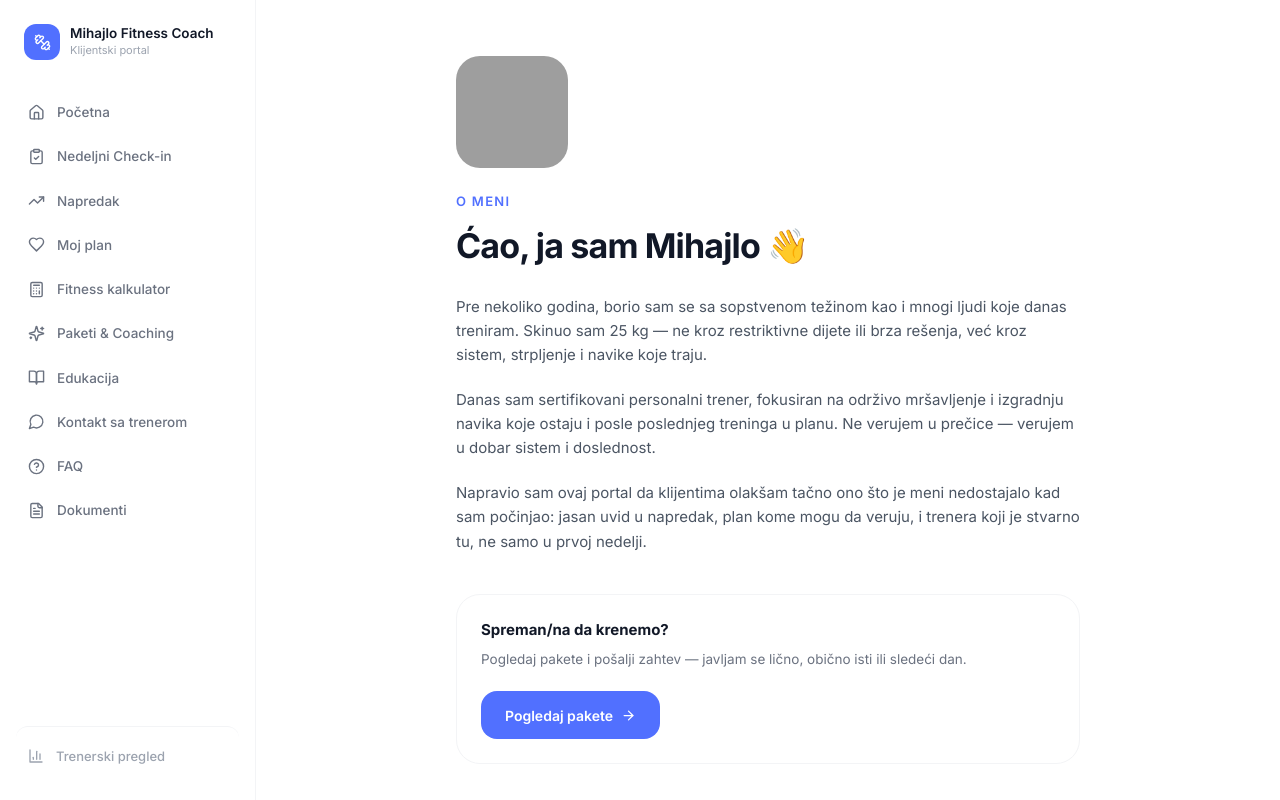
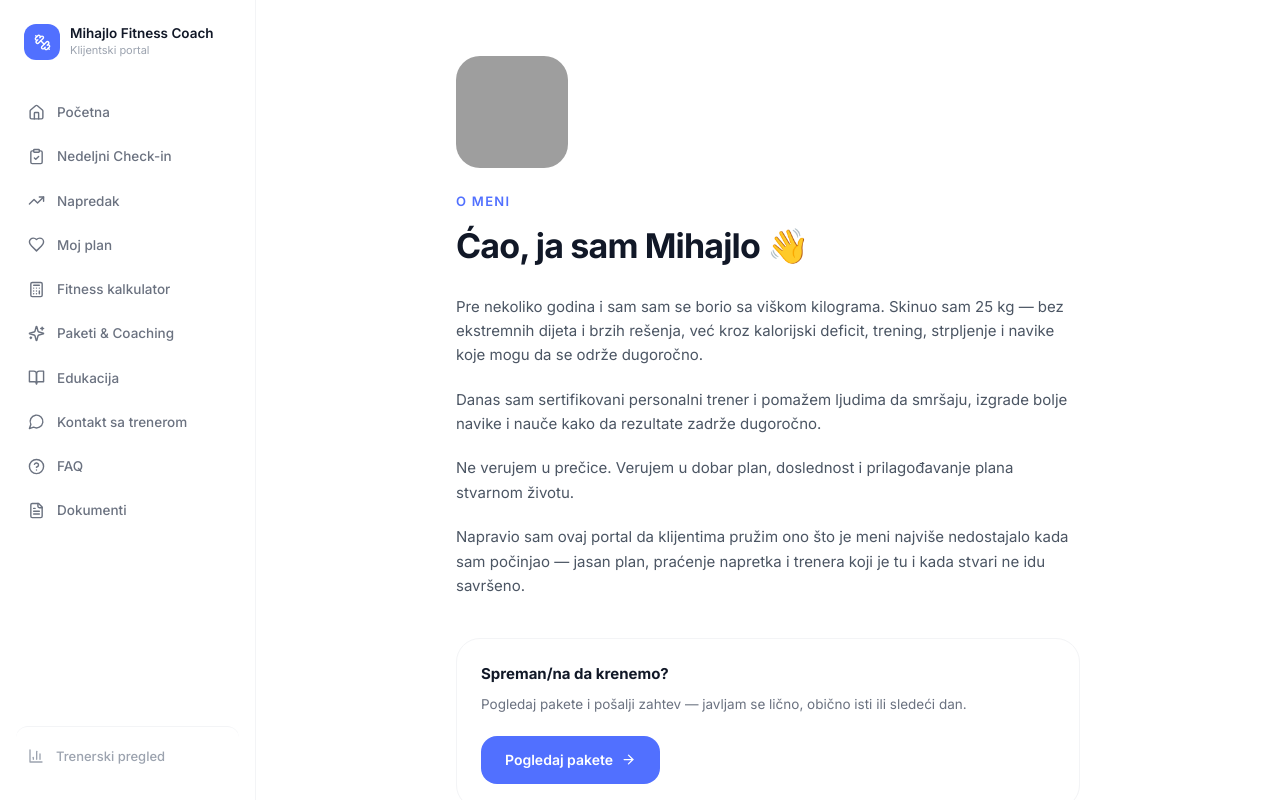
Before and after one commit to mihajlo-fitness/mihajlo-fitness-portal, a Next.js app: page /o-meni in a window 1280 px wide. Shown: the top 800 px of the page. Built offline with nearby package versions, Linux system fonts and the light colour scheme; grey boxes are pictures that could not be loaded.

Commit message:
Azuriran tekst O meni, doslednija plava ikonica

```diff
--- a/app/o-meni/page.js
+++ b/app/o-meni/page.js
@@ -10,20 +10,19 @@ export default function OMeniPage() {
       <p className="text-[13px] font-semibold tracking-widest text-accent uppercase mb-2">O meni</p>
       <h1 className="text-[28px] md:text-[34px] font-bold text-gray-900 tracking-tight mb-6">Ćao, ja sam Mihajlo 👋</h1>
 
-      {/* 👉 Zameni ovaj tekst svojom pravom pričom — ostavi ga da zvuči
-         kao ti, ne kao generički marketing tekst. */}
       <div className="space-y-5 text-[15px] text-gray-600 leading-relaxed mb-10">
         <p>
-          Pre nekoliko godina, borio sam se sa sopstvenom težinom kao i mnogi ljudi koje danas treniram. Skinuo sam
-          25 kg — ne kroz restriktivne dijete ili brza rešenja, već kroz sistem, strpljenje i navike koje traju.
+          Pre nekoliko godina i sam sam se borio sa viškom kilograma. Skinuo sam 25 kg — bez ekstremnih dijeta i
+          brzih rešenja, već kroz kalorijski deficit, trening, strpljenje i navike koje mogu da se održe dugoročno.
         </p>
         <p>
-          Danas sam sertifikovani personalni trener, fokusiran na održivo mršavljenje i izgradnju navika koje
-          ostaju i posle poslednjeg treninga u planu. Ne verujem u prečice — verujem u dobar sistem i doslednost.
+          Danas sam sertifikovani personalni trener i pomažem ljudima da smršaju, izgrade bolje navike i nauče kako
+          da rezultate zadrže dugoročno.
         </p>
+        <p>Ne verujem u prečice. Verujem u dobar plan, doslednost i prilagođavanje plana stvarnom životu.</p>
         <p>
-          Napravio sam ovaj portal da klijentima olakšam tačno ono što je meni nedostajalo kad sam počinjao: jasan
-          uvid u napredak, plan kome mogu da veruju, i trenera koji je stvarno tu, ne samo u prvoj nedelji.
+          Napravio sam ovaj portal da klijentima pružim ono što je meni najviše nedostajalo kada sam počinjao —
+          jasan plan, praćenje napretka i trenera koji je tu i kada stvari ne idu savršeno.
         </p>
       </div>
 
--- a/components/ProfilePhoto.js
+++ b/components/ProfilePhoto.js
@@ -10,8 +10,11 @@ export default function ProfilePhoto({ className = "" }) {
 
   if (greska) {
     return (
-      <div className={"bg-gradient-to-br from-accent/15 to-accent/5 flex items-center justify-center " + className}>
-        <Dumbbell size={40} className="text-accent/40" />
+      <div
+        className={"flex items-center justify-center " + className}
+        style={{ background: "#5170ff" }}
+      >
+        <Dumbbell size={44} className="text-white" />
       </div>
     );
   }
```
